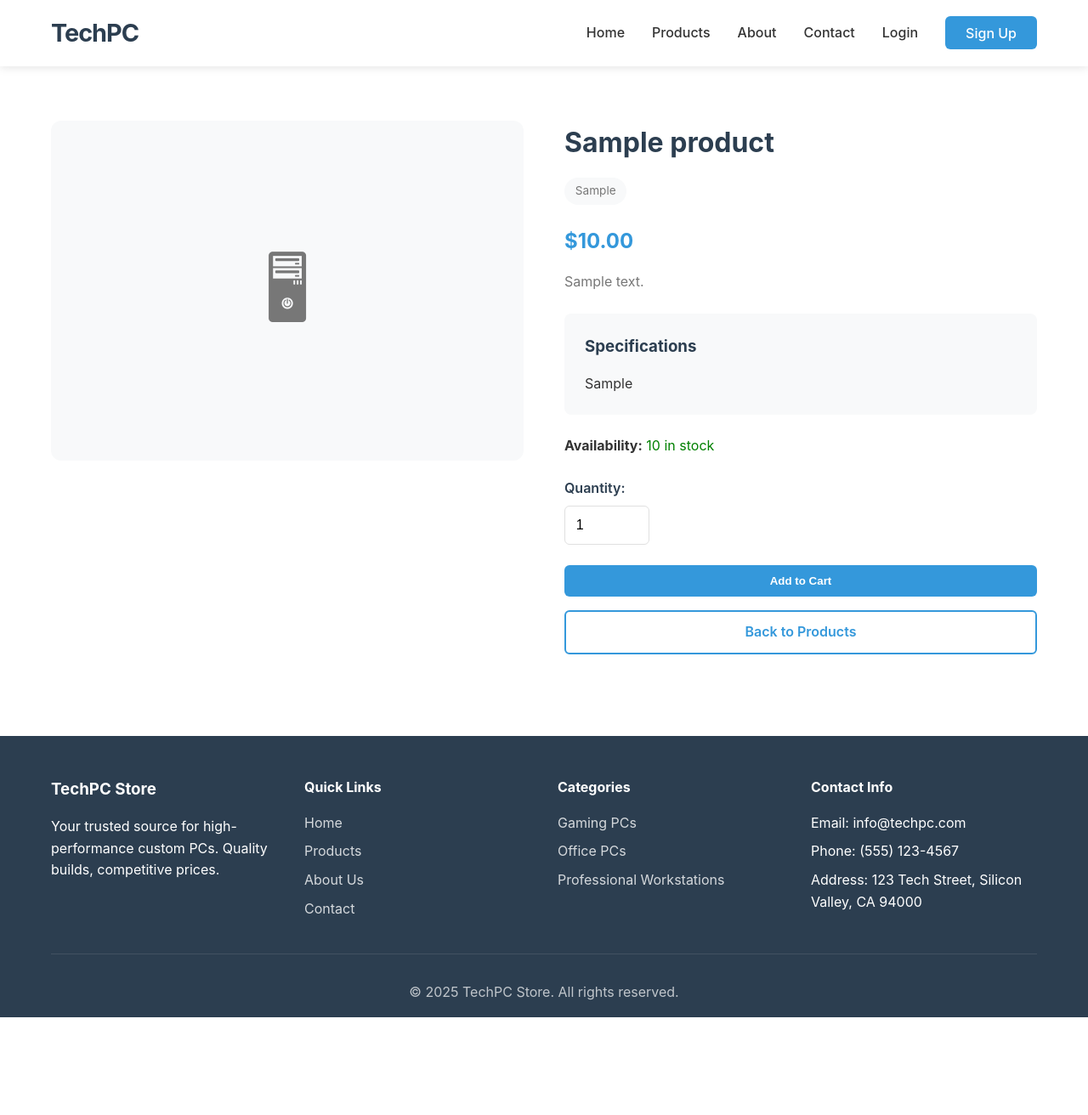
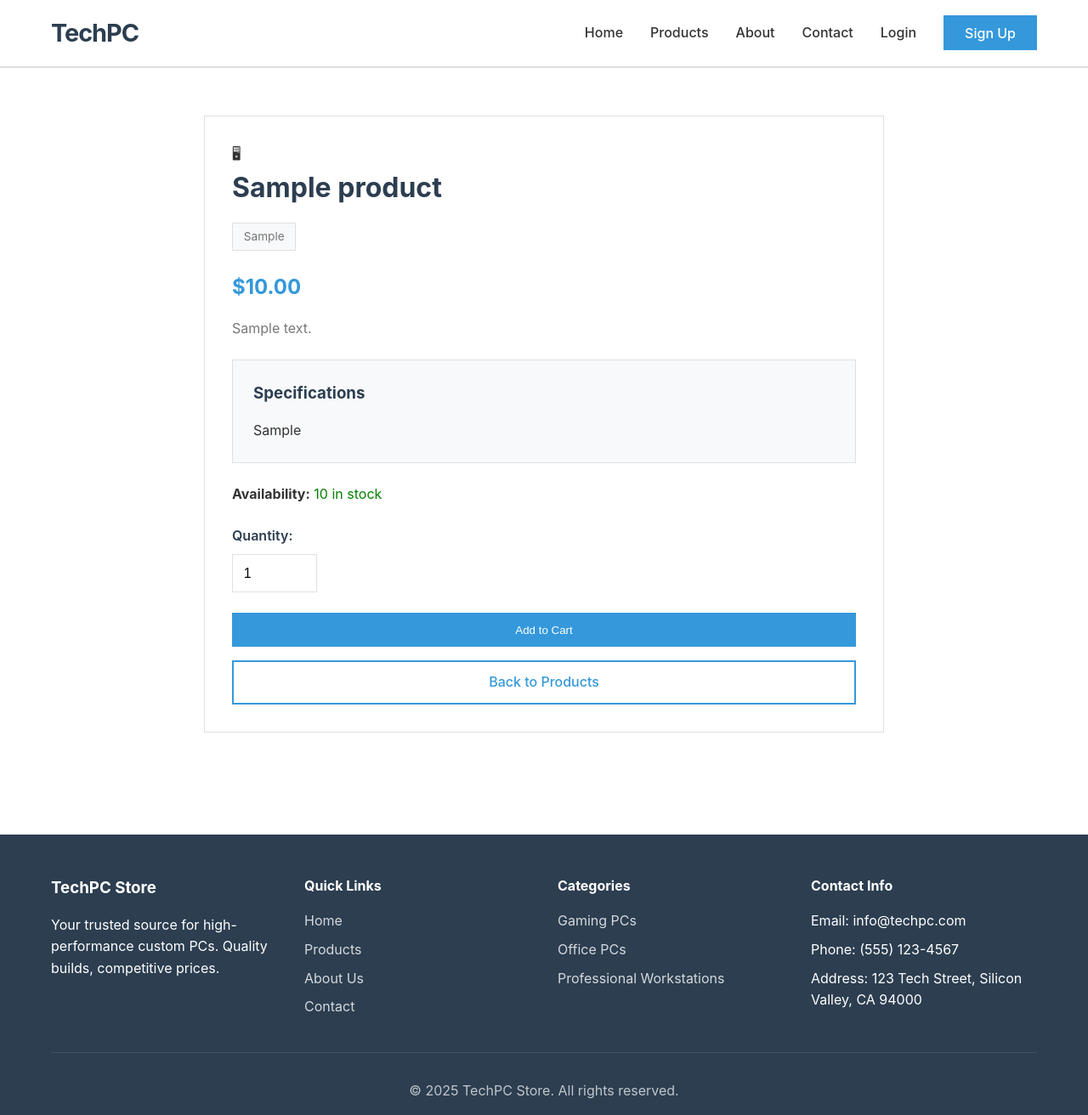
Before and after one commit to OneballLeft/pc-shop, a PHP site: page /src/product-detail.php?id=1 in a window 1280 px wide. Shown: the whole page at 85% size. Before the commit the page ends 1197 px from the top, so only its background shows below. Run offline with PHP 8.4, Linux system fonts and the light colour scheme; tables that the repository leaves empty hold one stand-in row (values such as "Sample post").

Commit message:
style: simplify CSS - remove animations, shadows, and rounded corners

```diff
--- a/src/css/style.css
+++ b/src/css/style.css
@@ -36,7 +36,7 @@ body {
 /* Header and Navigation */
 .main-header {
     background: var(--bg-color);
-    box-shadow: var(--shadow);
+    border-bottom: 2px solid var(--border-color);
     position: sticky;
     top: 0;
     z-index: 1000;
@@ -81,13 +81,12 @@ body {
     background: var(--secondary-color);
     color: white !important;
     padding: 0.6rem 1.5rem !important;
-    border-radius: 6px;
-    transition: var(--transition);
+    border: 1px solid var(--secondary-color);
 }
 
 .btn-primary:hover {
     background: #2980b9;
-    transform: translateY(-2px);
+    border-color: #2980b9;
 }
 
 .btn-logout {
@@ -114,16 +113,16 @@ body {
 /* Main Content */
 .main-content {
     min-height: calc(100vh - 200px);
-    padding: 2rem 0;
+    padding: 1.5rem 0;
 }
 
 /* Hero Section */
 .hero {
-    background: linear-gradient(135deg, var(--primary-color) 0%, var(--secondary-color) 100%);
+    background: var(--primary-color);
     color: white;
-    padding: 5rem 0;
+    padding: 3rem 0;
     text-align: center;
-    border-radius: 12px;
+    border: 2px solid var(--border-color);
     margin-bottom: 3rem;
 }
 
@@ -216,7 +209,7 @@ body {
     background: var(--bg-light);
     color: var(--text-light);
     padding: 0.3rem 0.8rem;
-    border-radius: 20px;
+    border: 1px solid var(--border-color);
     font-size: 0.85rem;
     margin-bottom: 0.5rem;
 }
@@ -242,24 +235,24 @@ body {
 
 .btn {
     padding: 0.7rem 1.2rem;
-    border: none;
-    border-radius: 6px;
+    border: 1px solid var(--border-color);
     cursor: pointer;
-    font-weight: 600;
+    font-weight: 500;
     text-decoration: none;
     display: inline-block;
     text-align: center;
-    transition: var(--transition);
 }
 
 .btn-secondary {
     background: var(--secondary-color);
     color: white;
+    border-color: var(--secondary-color);
     flex: 1;
 }
 
 .btn-secondary:hover {
     background: #2980b9;
+    border-color: #2980b9;
 }
 
 .btn-outline {
@@ -301,9 +293,7 @@ body {
     width: 100%;
     padding: 0.8rem;
     border: 1px solid var(--border-color);
-    border-radius: 6px;
     font-size: 1rem;
-    transition: var(--transition);
 }
 
 .form-group input:focus,
@@ -522,39 +509,16 @@ body {
 }
 
 /* Animations */
-@keyframes fadeIn {
-    from {
-        opacity: 0;
-        transform: translateY(20px);
-    }
-    to {
-        opacity: 1;
-        transform: translateY(0);
-    }
-}
-
 .fade-in {
-    animation: fadeIn 0.6s ease;
+    /* Removed animation for simpler presentation */
 }
 
 /* Product Detail Page */
 .product-detail {
-    display: grid;
-    grid-template-columns: 1fr 1fr;
-    gap: 3rem;
-    margin-top: 2rem;
-}
-
-.product-detail-image {
-    width: 100%;
-    height: 400px;
-    background: var(--bg-light);
-    border-radius: 12px;
-    display: flex;
-    align-items: center;
-    justify-content: center;
-    font-size: 5rem;
-    color: var(--text-light);
+    max-width: 800px;
+    margin: 2rem auto;
+    padding: 2rem;
+    border: 1px solid var(--border-color);
 }
 
 .product-detail-info h1 {
@@ -565,7 +529,7 @@ body {
 .product-detail-specs {
     background: var(--bg-light);
     padding: 1.5rem;
-    border-radius: 8px;
+    border: 1px solid var(--border-color);
     margin: 1.5rem 0;
 }
 
```
Also changed, not shown: other parts of src/css/style.css (+8 -24 lines).
